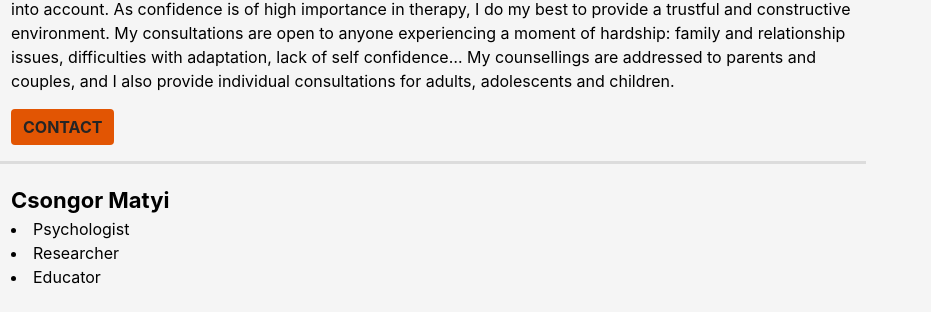
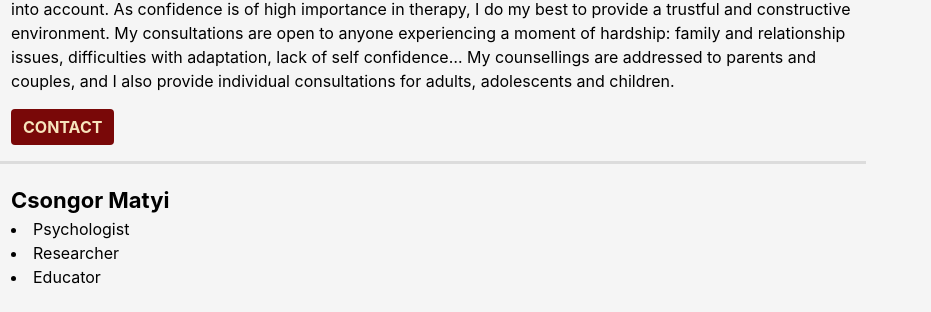
Before and after one commit to KMIHALY/expatcoachingbp.github.io, a plain HTML site: page index.html in a window 1280 px wide. Shown: the part 2272-2584 px from the top of the page, 349-1280 px from the left. Drawn offline with nearby package versions, Linux system fonts and the light colour scheme.

Commit message:
browser compatibility update 2

```diff
--- a/index.html
+++ b/index.html
@@ -6,18 +6,15 @@
     <meta http-equiv="X-UA-Compatible" content="IE=edge" />
     <title>Expat Coaching Budapest</title>
     <meta name="viewport" content="width=device-width, initial-scale=1 , shrink-to-fit=no">
-    <meta name=”description” content="">
+    <meta name=”description” content="Looking for counselling and coaching sessions in Hungary? Our professional and dynamic team provides them to individuals or groups in several languages.">
     <!-- Latest compiled and minified CSS -->
     <link rel="stylesheet" href="https://maxcdn.bootstrapcdn.com/bootstrap/4.1.3/css/bootstrap.min.css" integrity="sha384-MCw98/SFnGE8fJT3GXwEOngsV7Zt27NXFoaoApmYm81iuXoPkFOJwJ8ERdknLPMO"
         crossorigin="anonymous">
     <link rel="stylesheet" type="text/css" media="screen" href="style.css" />
-    <link rel="shortcut icon" href="pictures/favicon3.ico" type="image/x-icon">
     <link rel="icon" href="pictures/favicon3.ico" type="image/x-icon">
-
 </head>
 
 <body>
-
     <nav class="navbar navbar-expand-xl bg-navbar" id="navbar">
         <a class="navbar-brand" id="brand" href="#"><h1>EXPAT COACHING BUDAPEST</h1></a>
 
@@ -25,8 +22,6 @@
             aria-controls="navbarNavDropdown" aria-expanded="false" aria-label="Toggle navigation">
             <span class="navbar-toggler-icon"></span>
         </button>
-
-
 
         <div class="collapse navbar-collapse" id="navbarNavDropdown">
             <ul class="navbar-nav">
@@ -107,7 +102,6 @@
                 </li>
             </ul>
         </li>
-
 
     </nav>
     <div class="navbar-sized-div" id="home">
@@ -387,7 +381,6 @@
                         </div>
                     </div>
                 </div>
-
             </div>
         </div>
     </div>
--- a/style.css
+++ b/style.css
@@ -11,6 +11,7 @@ body, html {
 h1 {
     font-size: 20px;
     margin-bottom: 0px;
+    color:orange;
 }
 
 .nav-link::before {
@@ -40,8 +41,7 @@ img {
     background-color: #790808;
 }
 
-/* Two style for waypoint mechanism to work in JQuery */
-
+/* Two styles for waypoint mechanism to work in JQuery */
 .white-highlighting {
     color: orange !important;
 }
@@ -185,7 +185,7 @@ h2 {
   }
 
   .carousel-inner > .carousel-item {
-      -webkit-transition-duration: 1.5s;
+    -webkit-transition-duration: 1.5s;
     -moz-transition-duration: 1.5s;
     -o-transition-duration: 1.5s;
     transition-duration: 1.5s;
@@ -243,8 +243,6 @@ h2 {
     margin-top: 10px;
 }
 
-
-
 @-webkit-keyframes zoom {
     from {-webkit-transform:scale(0)}
     to {-webkit-transform:scale(1)}
@@ -286,7 +284,6 @@ h2 {
 
 /* language selection */
 
-/* #language-button-li a > img { */
 .language-image {
     width: 38px;
     height: 38px;
@@ -311,25 +308,19 @@ a#language-button:hover {
     text-decoration: none;
 }
 
-.btn-primary:link {
-    color: #000;
-    background-color: #e25503;
-}
-
-.btn-primary:hover {
-    background-color: #ff9102;
-    text-decoration: none;
-}
-
 #coaches a:link {
-    color: rgb(37, 37, 37);
+    /* color: rgb(37, 37, 37);
+    background-color: #e25503; */
+    color:#f7e4bc;
+    background-color: #790808 ;
+    border-style: none;
     font-weight: bold;
-    background-color: #e25503;
-    border-style: none;
 }
 
 #coaches a:hover {
-    background-color: #ff9102;
+    color: #790808;
+    background-color:rgb(230, 122, 0) ;
+    /* background-color: #ff9102; */
     text-decoration: none;
     border-style: none;
 }
```
